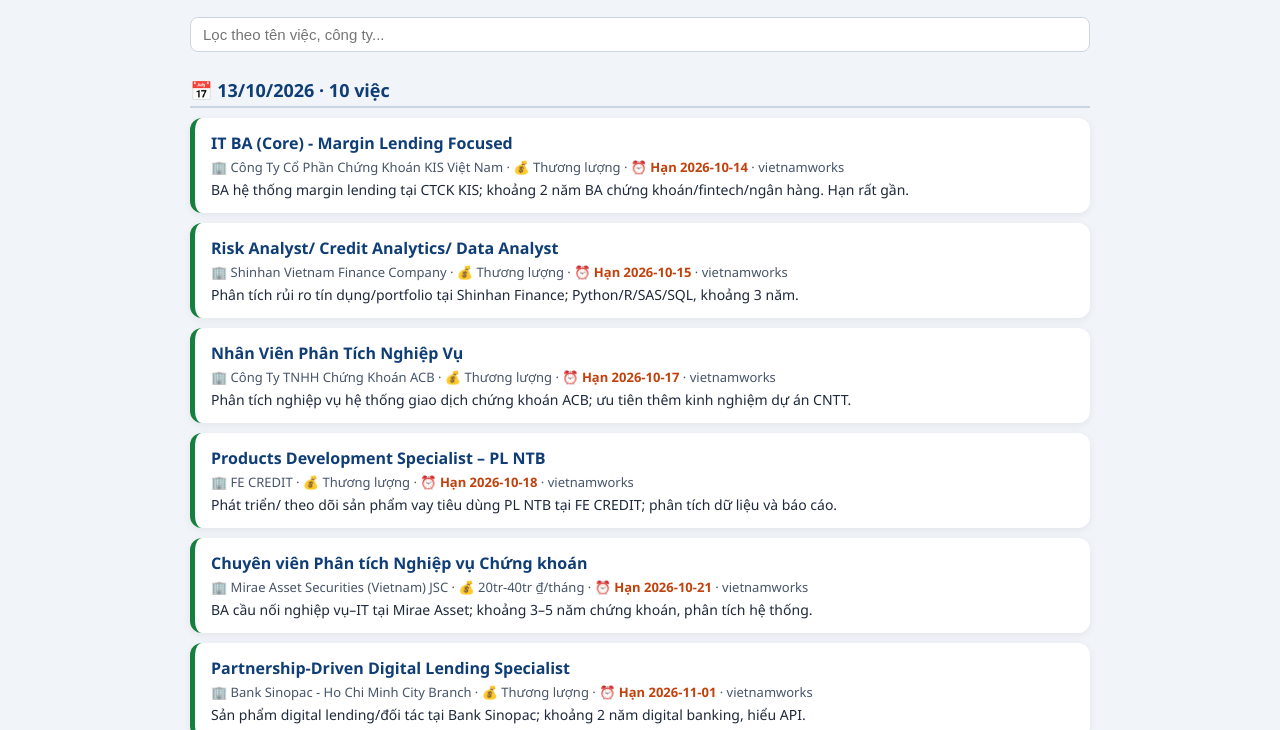
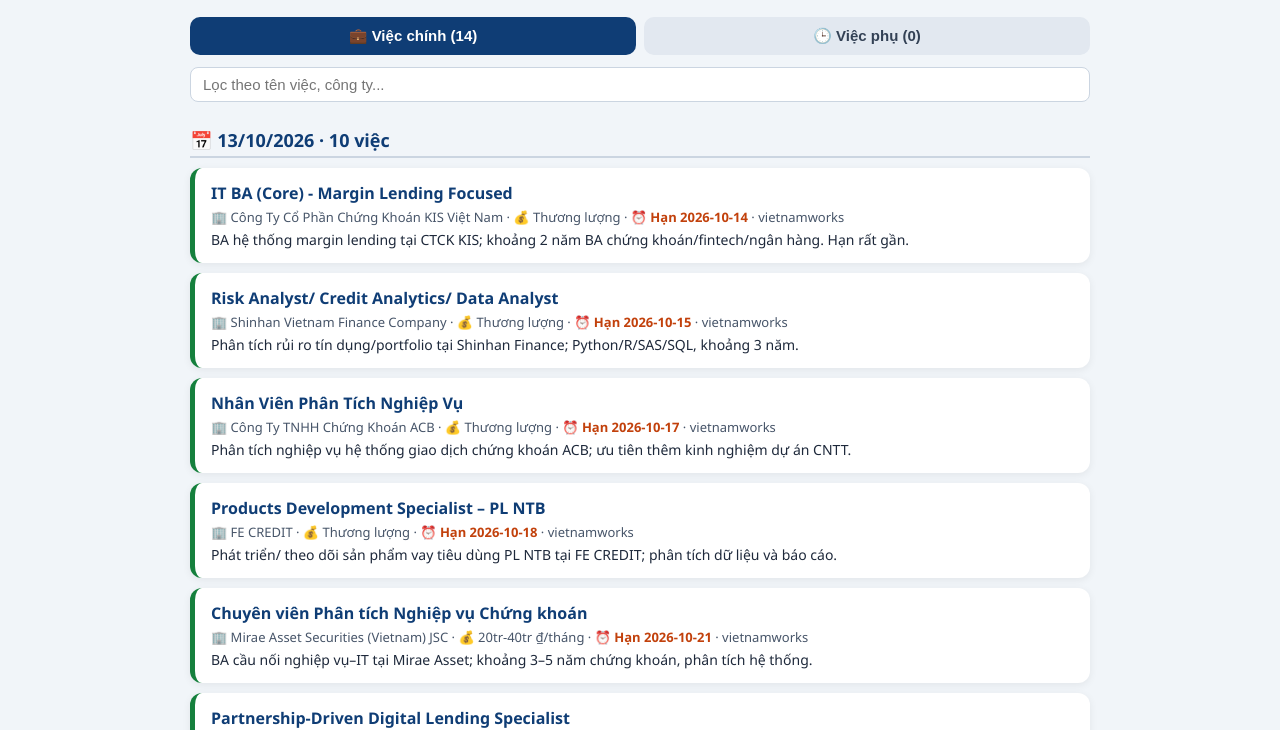
Before and after one commit to culuagrok/culuagrok.github.io, a plain HTML site: page viec-moi.html in a window 1280 px wide. Shown: the part 122-852 px from the top of the page. Drawn offline with Linux system fonts and the light colour scheme.

Commit message:
Add main/side job tabs to new jobs page

```diff
--- a/viec-moi.html
+++ b/viec-moi.html
@@ -5,19 +5,21 @@
 .j{background:#fff;border-radius:12px;padding:14px 16px;margin:10px 0;box-shadow:0 2px 8px #0001;border-left:5px solid #15803d}
 .j a{font-weight:700;color:#0f3d75;text-decoration:none;font-size:16px}.j a:hover{text-decoration:underline}
 .m{font-size:13px;color:#475569;margin:4px 0}.r{font-size:14px}.dl{color:#c2410c;font-weight:600}
-.e{color:#64748b;font-style:italic}input{padding:8px 12px;border-radius:8px;border:1px solid #cbd5e1;width:100%;box-sizing:border-box;font-size:15px}</style></head>
-<body><header><h1>🆕 Việc mới – TP.HCM</h1><div>Ngân hàng, fintech, cấp chuyên viên trở xuống · tự cập nhật sáng thứ 2–6 · <a href="index.html">← Trang chủ</a></div></header>
-<main><input id="q" placeholder="Lọc theo tên việc, công ty..."><div id="list"><p class="e">Đang tải...</p></div></main>
+.e{color:#64748b;font-style:italic}.tabs{display:flex;gap:8px;margin-bottom:12px}.tabs button{flex:1;padding:10px;border:0;border-radius:10px;background:#e2e8f0;font-size:15px;font-weight:600;cursor:pointer;color:#334155}.tabs button.on{background:#0f3d75;color:#fff}
+input{padding:8px 12px;border-radius:8px;border:1px solid #cbd5e1;width:100%;box-sizing:border-box;font-size:15px}</style></head>
+<body><header><h1>🆕 Việc mới – TP.HCM</h1><div>Việc chính (ngân hàng, fintech, cấp chuyên viên) và việc phụ (part-time, freelance) · tự cập nhật 6:00 sáng thứ 2–6 · <a href="index.html">← Trang chủ</a></div></header>
+<main><div class="tabs"><button data-t="chinh" class="on">💼 Việc chính <span id="c-chinh"></span></button><button data-t="phu">🕒 Việc phụ <span id="c-phu"></span></button></div><input id="q" placeholder="Lọc theo tên việc, công ty..."><div id="list"><p class="e">Đang tải...</p></div></main>
 <script>
 const esc=s=>(s||'').replace(/[&<>"]/g,c=>({'&':'&amp;','<':'&lt;','>':'&gt;','"':'&quot;'}[c]));
-let data=[];
+let data=[];let tab=location.hash==='#phu'?'phu':'chinh';const cat=j=>j.cat==='phu'?'phu':'chinh';
 function render(){const q=document.getElementById('q').value.toLowerCase();const L=document.getElementById('list');
- const items=data.filter(j=>!q||(j.title+' '+j.company+' '+(j.note||'')).toLowerCase().includes(q));
- if(!items.length){L.innerHTML='<p class="e">Chưa có việc mới nào. Lần quét tiếp theo: 7:58 sáng thứ 2–6.</p>';return}
+ ['chinh','phu'].forEach(t=>document.getElementById('c-'+t).textContent='('+data.filter(j=>cat(j)===t).length+')');document.querySelectorAll('.tabs button').forEach(b=>b.classList.toggle('on',b.dataset.t===tab));
+ const items=data.filter(j=>cat(j)===tab).filter(j=>!q||(j.title+' '+j.company+' '+(j.note||'')).toLowerCase().includes(q));
+ if(!items.length){L.innerHTML='<p class="e">Chưa có việc mới nào. Lần quét tiếp theo: 6:00 sáng thứ 2–6.</p>';return}
  const by={};items.forEach(j=>(by[j.added]=by[j.added]||[]).push(j));
  L.innerHTML=Object.keys(by).sort().reverse().map(d=>`<h2>📅 ${d.split('-').reverse().join('/')} · ${by[d].length} việc</h2>`+by[d].map(j=>`<div class="j"><a href="${esc(j.url)}" target="_blank" rel="noopener">${esc(j.title)}</a>
  <div class="m">🏢 ${esc(j.company)}${j.salary?' · 💰 '+esc(j.salary):''}${j.deadline?' · <span class="dl">⏰ Hạn '+esc(j.deadline)+'</span>':''}${j.source?' · '+esc(j.source):''}</div>
  ${j.note?`<div class="r">${esc(j.note)}</div>`:''}</div>`).join('')).join('')}
 fetch('new-jobs.json?'+Date.now()).then(r=>r.json()).then(d=>{data=d;render()}).catch(()=>{document.getElementById('list').innerHTML='<p class="e">Không tải được dữ liệu.</p>'});
-document.getElementById('q').oninput=render;
+document.getElementById('q').oninput=render;document.querySelectorAll('.tabs button').forEach(b=>b.onclick=()=>{tab=b.dataset.t;history.replaceState(null,'','#'+tab);render()});
 </script></body></html>
```
